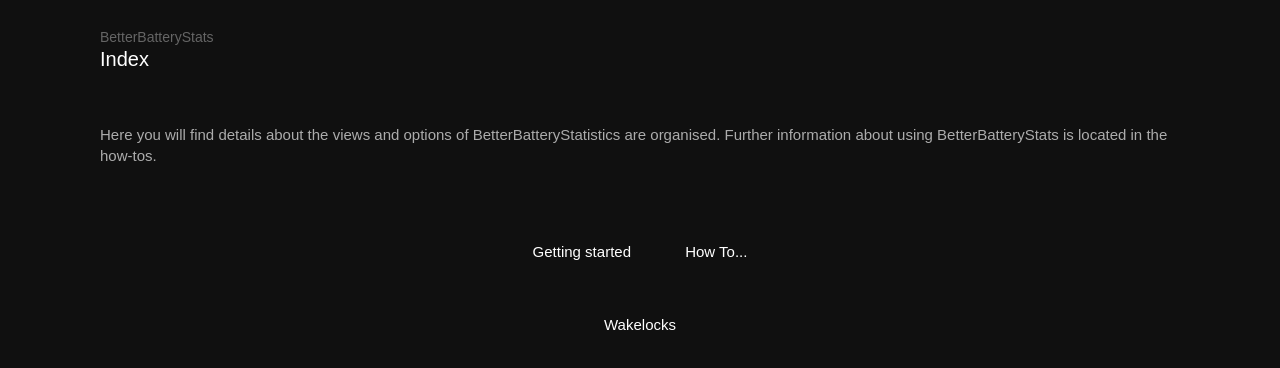
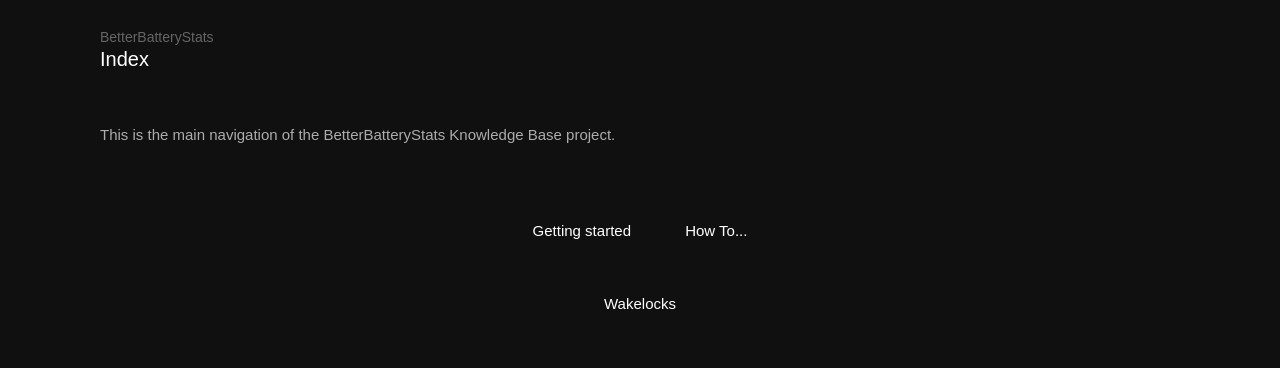
Before and after one commit to asksven/BetterBatteryStats-Knowledge-Base, a plain HTML site: page index.html in a window 1280 px wide. Drawn offline with Linux system fonts and the light colour scheme.

Commit message:
changed text

```diff
--- a/index.html
+++ b/index.html
@@ -25,7 +25,7 @@
 <h2>BetterBatteryStats<span>Index</span></h2>
 <div id="content">
 
-<p id="intro">Here you will find details about the views and options of BetterBatteryStatistics are organised. Further information about using BetterBatteryStats is located in the how-tos.</p>
+<p id="intro">This is the main navigation of the BetterBatteryStats Knowledge Base project.</p>
 
 <br />
 	<nav class="">
```
